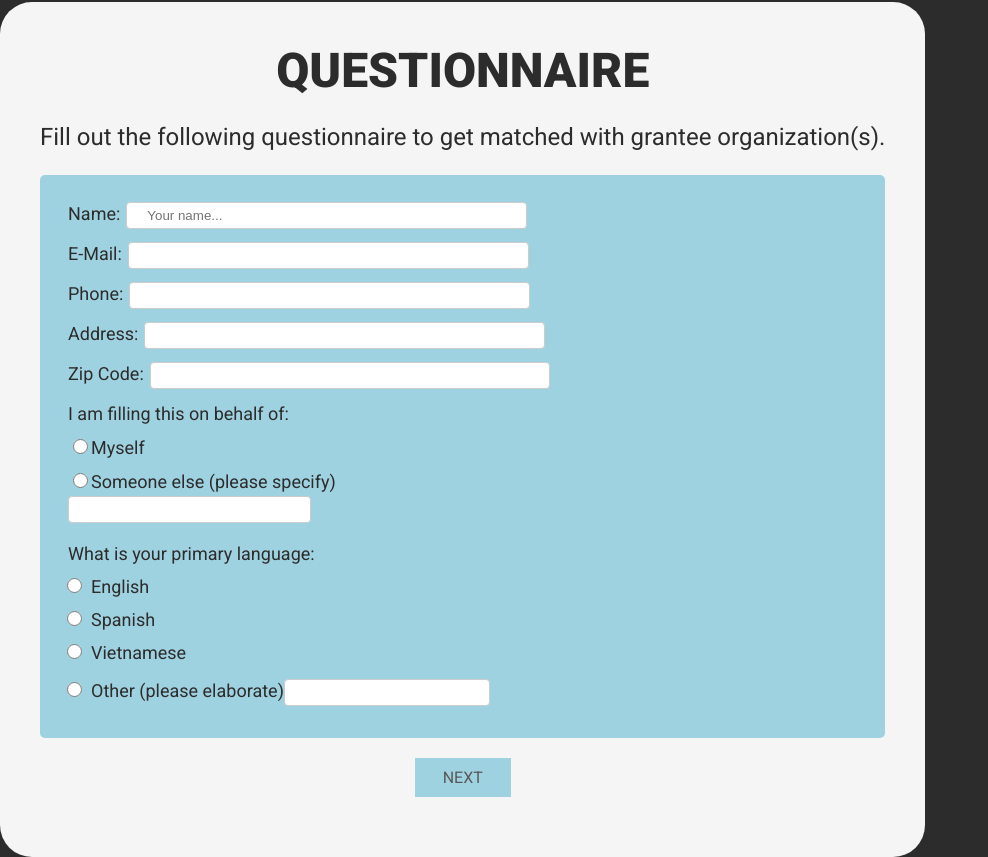
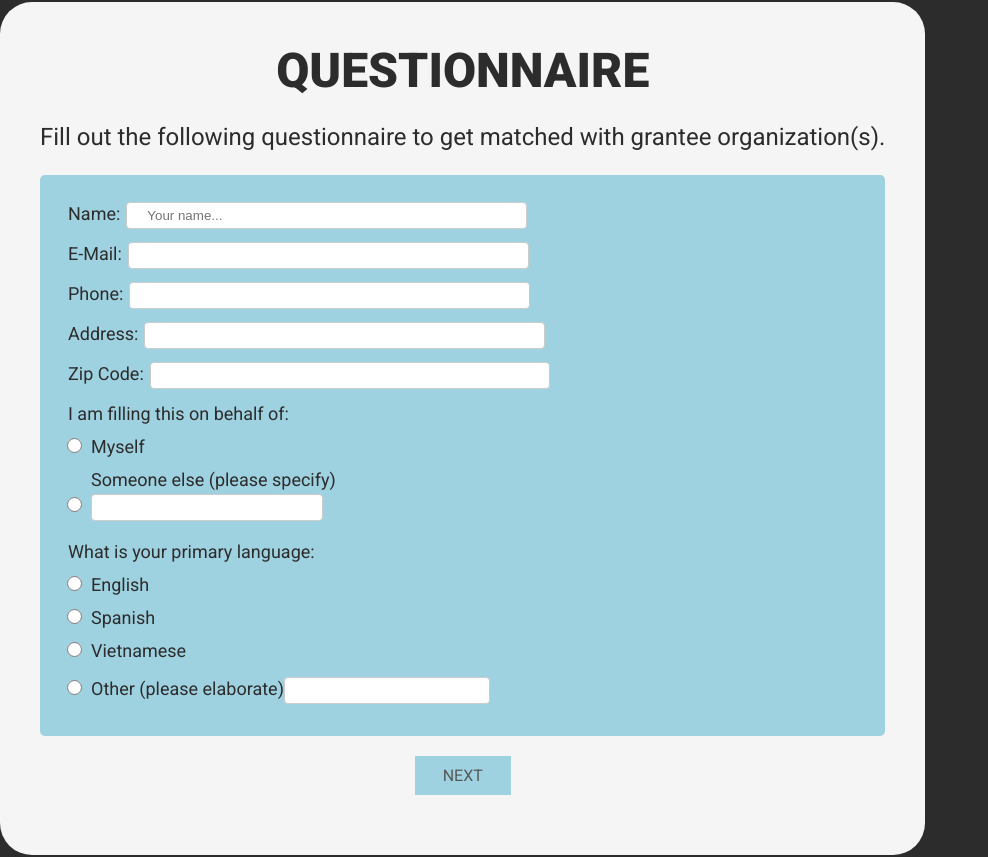
Before and after one commit to CS-SG-Studio/San-Jose-MOTI, a React (Create React App) app in the folder san-jose-digital/: page / in a window 1280 px wide. Shown: the part 1609-2466 px from the top of the page, without its empty margins (0-988 px from the left). Built offline with nearby package versions, Linux system fonts and the light colour scheme.

Commit message:
nothing new

```diff
--- a/san-jose-digital/src/screens/Questionnaire/Questionnaire1.js
+++ b/san-jose-digital/src/screens/Questionnaire/Questionnaire1.js
@@ -36,13 +36,11 @@ function Questionnaire1() {
         <div className="form-control">
           <label htmlFor="contact"> I am filling this on behalf of: </label>
           <br />
-          <label htmlFor="contact">
-            <input type="radio" id="contact" name="contact" value="self" />
-            Myself
-          </label>
+          <input type="radio" id="contact" name="contact" value="self" />
+          <label htmlFor="contact">Myself</label>
           <br />
+          <input type="radio" id="someone" name="contact" value="someone" />
           <label htmlFor="someone">
-            <input type="radio" id="someone" name="contact" value="someone" />
             Someone else (please specify)
             <input type="text" id="someone" name="contact"></input>
           </label>
```
